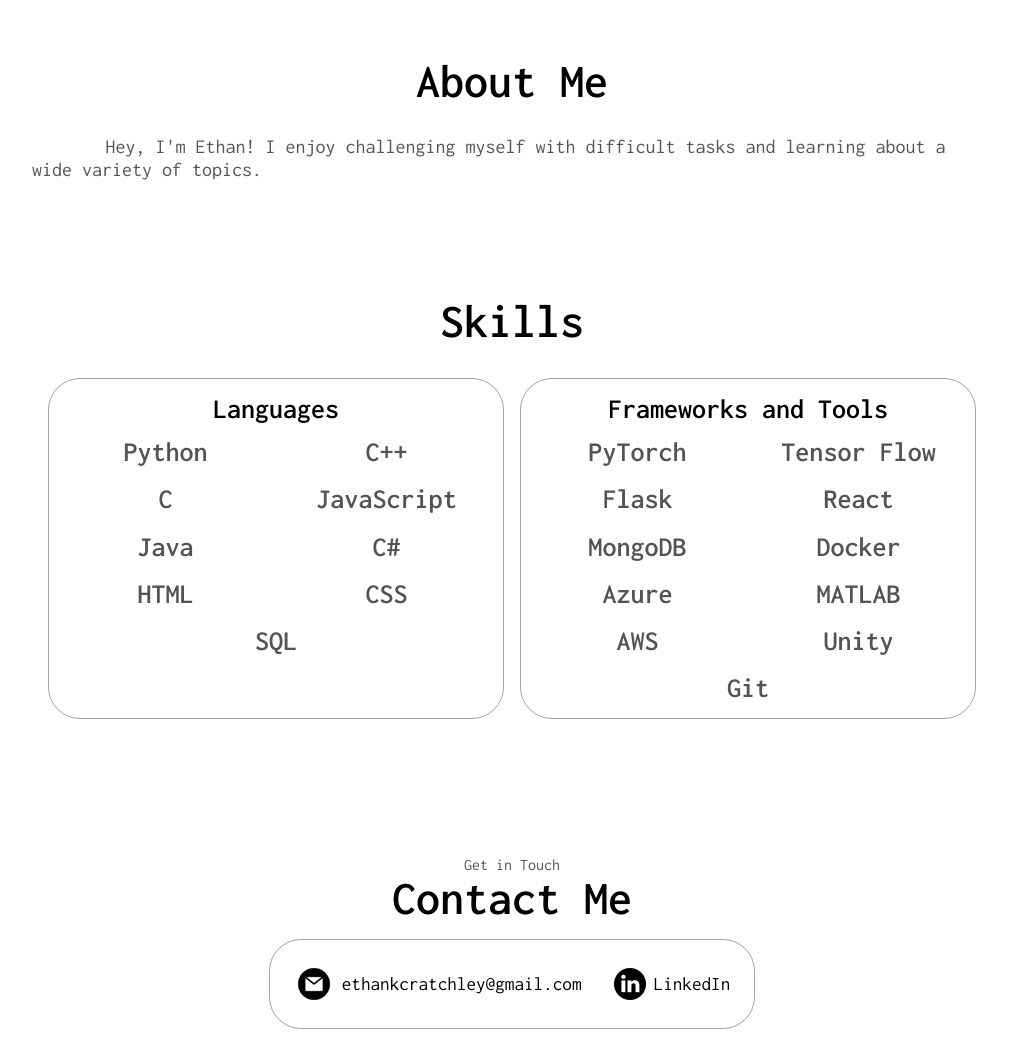
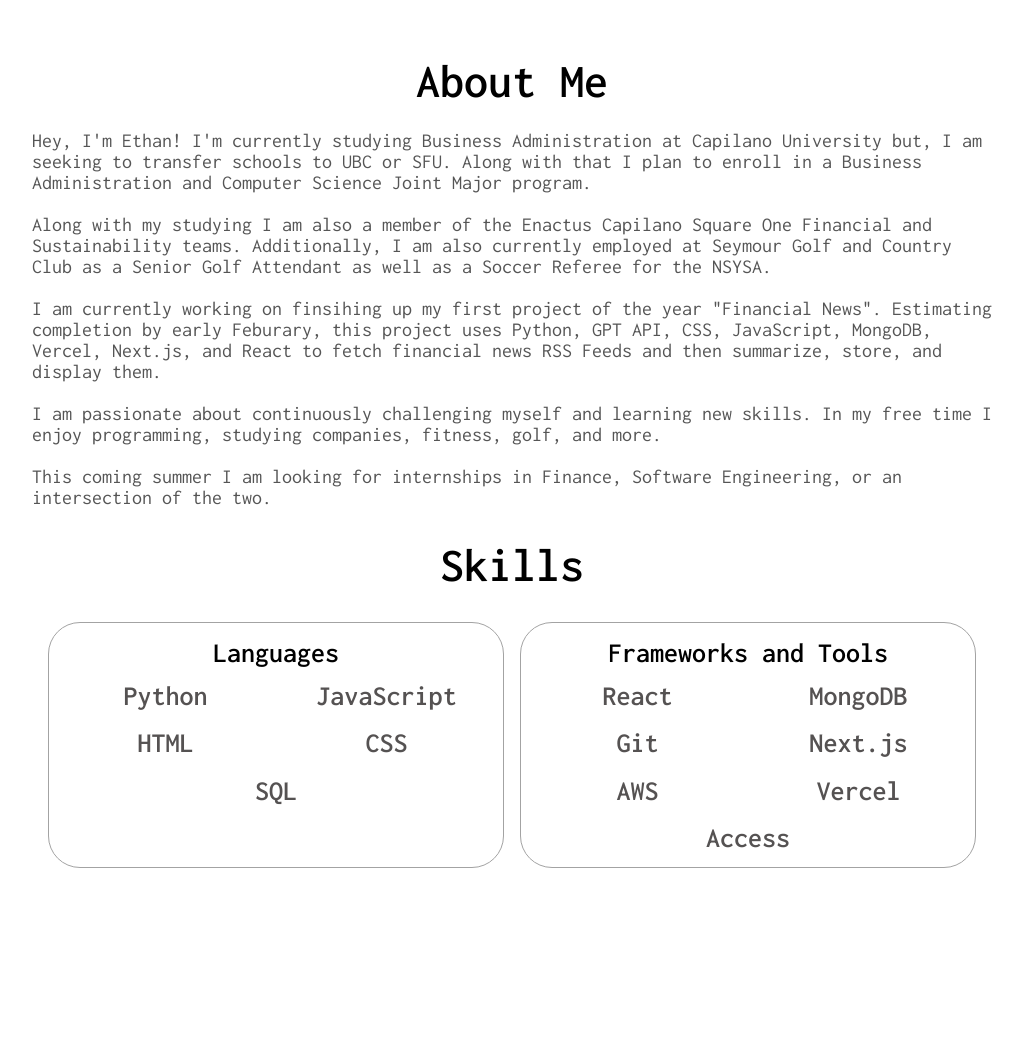
Before and after one commit to EthanCratchley/portfolio-website, a plain HTML site: page index.html in a window 1280 px wide. Shown: the part 760-1808 px from the top of the page, without its empty margins (128-1151 px from the left). Drawn offline with Linux system fonts and the light colour scheme.

Commit message:
updates to website

```diff
--- a/index.html
+++ b/index.html
@@ -43,11 +43,11 @@
     </nav>
     <section id="profile">
       <div class="section__pic-container">
-        <img src="./assets/profile-pic.png" alt="John Doe profile picture" />
+        <img src="./assets/1.png" alt="Profile picture" />
       </div>
       <div class="section__text">
         <h1 class="title">Ethan Cratchley</h1>
-        <p class="section__text__p2">Full-Stack ML Developer</p>
+        <p class="section__text__p2">Full-Stack Developer</p>
         <div class="btn-container">
           <button
             class="btn btn-color-2"
@@ -86,7 +86,19 @@
       <div class="section-container">
           <div class="text-container">
             <p>
-              ㅤㅤㅤㅤHey, I'm Ethan! I enjoy challenging myself with difficult tasks and learning about a wide variety of topics.
+              Hey, I'm Ethan! I'm currently studying Business Administration at Capilano University but, I am seeking to transfer schools to UBC or SFU. Along with that I plan to enroll in a Business Administration and Computer Science Joint Major program.
+              <br>
+              <br>
+              Along with my studying I am also a member of the Enactus Capilano Square One Financial and Sustainability teams. Additionally, I am also currently employed at Seymour Golf and Country Club as a Senior Golf Attendant as well as a Soccer Referee for the NSYSA.
+              <br>
+              <br>
+              I am currently working on finsihing up my first project of the year "Financial News". Estimating completion by early Feburary, this project uses Python, GPT API, CSS, JavaScript, MongoDB, Vercel, Next.js, and React to fetch financial news RSS Feeds and then summarize, store, and display them.
+              <br>
+              <br>
+              I am passionate about continuously challenging myself and learning new skills. In my free time I enjoy programming, studying companies, fitness, golf, and more.
+              <br>
+              <br>
+              This coming summer I am looking for internships in Finance, Software Engineering, or an intersection of the two.
           </div>
         </div>
       </div>
@@ -105,27 +117,7 @@
               </article>
               <article>
                 <div>
-                  <h3>C++</h3>
-                </div>
-              </article>
-              <article>
-                <div>
-                  <h3>C</h3>
-                </div>
-              </article>
-              <article>
-                <div>
                   <h3>JavaScript</h3>
-                </div>
-              </article>
-              <article>
-                <div>
-                  <h3>Java</h3>
-                </div>
-              </article>
-              <article>
-                <div>
-                  <h3>C#</h3>
                 </div>
               </article>
               <article>
@@ -150,21 +142,6 @@
             <div class="article-container">
               <article>
                 <div>
-                  <h3>PyTorch</h3>
-                </div>
-              </article>
-              <article>
-                <div>
-                  <h3>Tensor Flow</h3>
-                </div>
-              </article>
-              <article>
-                <div>
-                  <h3>Flask</h3>
-                </div>
-              </article>
-              <article>
-                <div>
                   <h3>React</h3>
                 </div>
               </article>
@@ -175,17 +152,12 @@
               </article>
               <article>
                 <div>
-                  <h3>Docker</h3>
+                  <h3>Git</h3>
                 </div>
               </article>
               <article>
                 <div>
-                  <h3>Azure</h3>
-                </div>
-              </article>
-              <article>
-                <div>
-                  <h3>MATLAB</h3>
+                  <h3>Next.js</h3>
                 </div>
               </article>
               <article>
@@ -195,12 +167,12 @@
               </article>
               <article>
                 <div>
-                  <h3>Unity</h3>
+                  <h3>Vercel</h3>
                 </div>
               </article>
               <article>
                 <div>
-                  <h3>Git</h3>
+                  <h3>Access</h3>
                 </div>
               </article>
             </div>
--- a/style.css
+++ b/style.css
@@ -265,7 +265,7 @@ section {
 
 #about {
   position: relative;
-  height: 30vh;
+  height: 60vh;
   font-size: 1.25rem;
 }
 
```
Also changed, not shown: assets/1.png (added), assets/old.png (added), assets/profilepic.jpeg (added).
